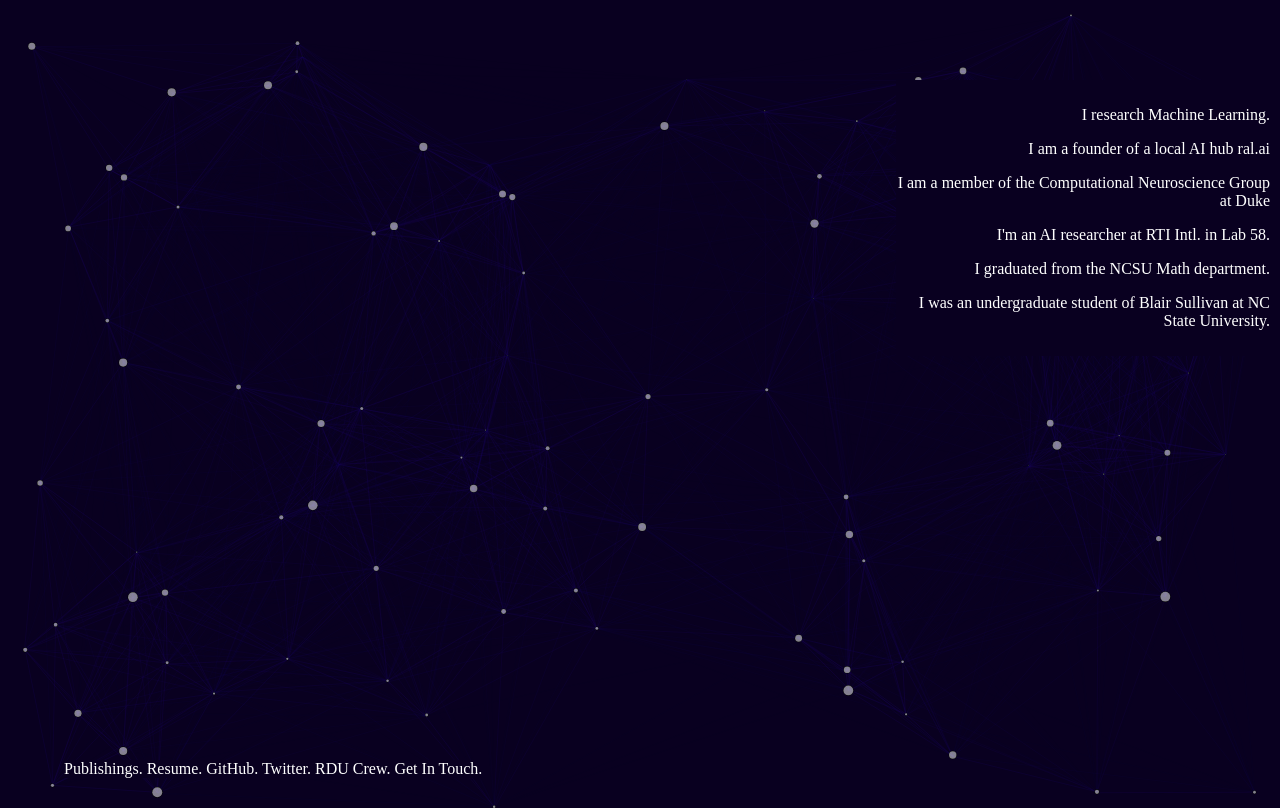
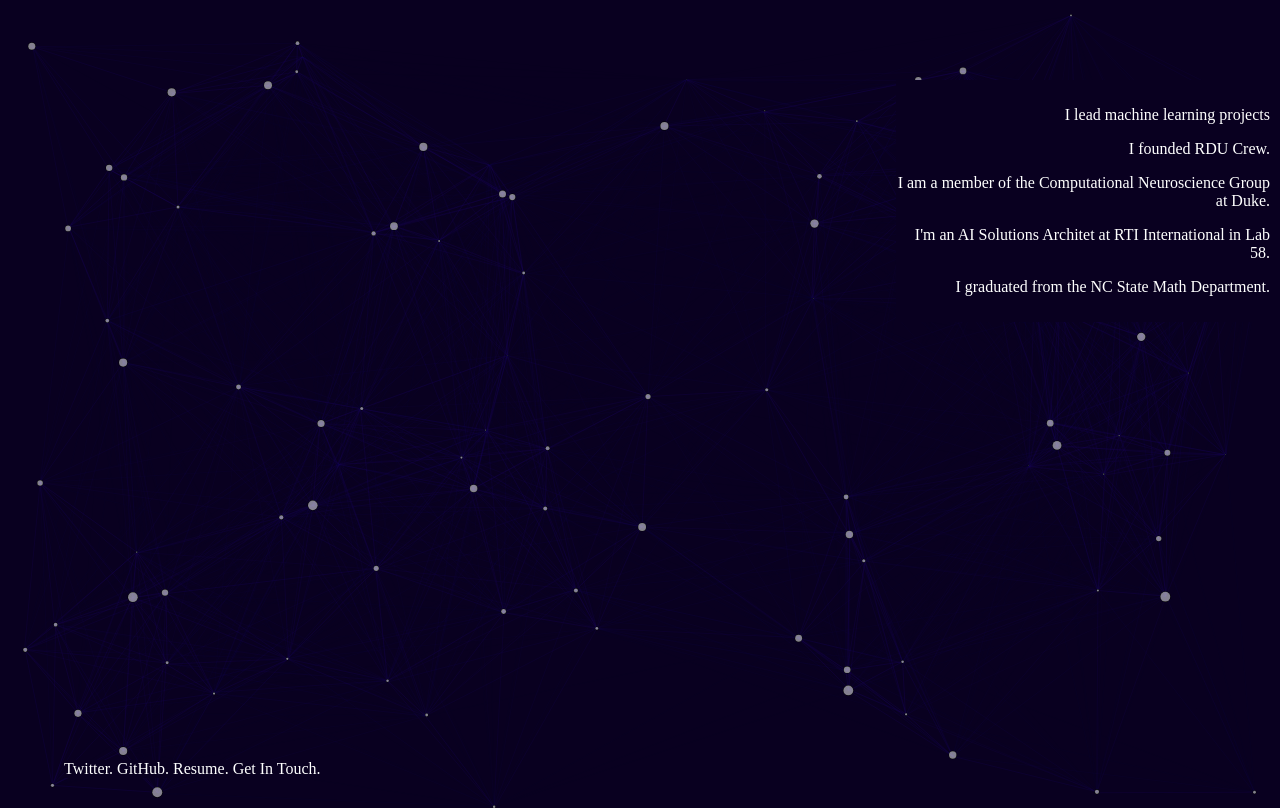
Before and after one commit to geringer/geringer.github.io, a plain HTML site: page index.html in a window 1280 px wide. Drawn offline with Linux system fonts and the light colour scheme; animation ran at ten frames a second.

Commit message:
more accurate info

```diff
--- a/index.html
+++ b/index.html
@@ -13,24 +13,22 @@
 
 <!-- Discription -->
 <div id="words">
-	<p>I research Machine Learning.</p>
-	<p>I am a founder of a local AI hub <a href="http://ral.ai" target="_blank" style="color: #ffffff; text-decoration: none;">ral.ai</a></p>
-	<p>I am a member of the Computational Neuroscience Group at Duke
-	<!-- <p>I'm a doctoral student of <a href="http://www.cs.ox.ac.uk/people/yarin.gal/website/" target="_blank";">Yarin Gal</a> and <a href="http://www.stats.ox.ac.uk/~teh/" target="_blank">Yee Whye Teh</a> at the University of Oxford.</p> -->
-	<p>I'm an AI researcher at RTI Intl. in <a href="https://www.rti.org/lab-58-emerging-technology-disruptive-innovation" target="_blank" style="color: #ffffff; text-decoration: none;">Lab 58.</a></p>
-	<p>I graduated from the <a href="https://math.sciences.ncsu.edu/" style="color: #ffffff; text-decoration: none;">NCSU Math department</a>.</p>
-	<p>I was an undergraduate student of <a href="https://people.engr.ncsu.edu/vbsulliv/#!/" target="_blank"  style="color: #ffffff; text-decoration: none;">Blair Sullivan</a> at NC State University.</p>
-	<!-- <p>I was an intern of <a href="https://research.google.com/pubs/LukaszKaiser.html">Łucus Blair</a> and <a href="http://www.cs.toronto.edu/~hinton/" target="_blank" style="color: rgb(255, 255, 255);">Geoffrey Hinton</a> at Google Brain.</p> -->
+	<p>I lead machine learning projects</p>
+	<!--<p>I am a founder of a local AI hub <a href="http://ral.ai" target="_blank" style="color: #ffffff; text-decoration: none;">ral.ai</a></p> -->
+	<p>I founded <a href="https://www.rducrew.org" target="_blank"  style="color: #ffffff; text-decoration: none;">RDU Crew.</a></p>
+	<p>I am a member of the Computational Neuroscience Group at Duke.</p>
+	<p>I'm an AI Solutions Architet at RTI International in <a href="https://www.rti.org/lab-58-emerging-technology-disruptive-innovation" target="_blank" style="color: #ffffff; text-decoration: none;">Lab 58.</a></p>
+	<p>I graduated from the <a href="https://math.sciences.ncsu.edu/" style="color: #ffffff; text-decoration: none;">NC State Math Department</a>.</p>
+	<!-- <p>I was an undergraduate student of <a href="https://people.engr.ncsu.edu/vbsulliv/#!/" target="_blank"  style="color: #ffffff; text-decoration: none;">Blair Sullivan</a> at NC State University.</p> -->
 </div>
 
 <!-- Nav Bar -->
 <div id="nav">
-	<a class="link" href="https://twitter.com/GeringerAdam" style="color: #ffffff; text-decoration: none;">Publishings.</a>
+	<a class="link" href="https://twitter.com/GeringerAdam" style="color: #ffffff; text-decoration: none;">Twitter.</a>
+	   <a class="link" href="https://github.com/Geringer" style="color: #ffffff; text-decoration: none;">GitHub.</a>
 	   <a class="link" href="resume.pdf" style="color: #ffffff; text-decoration: none;">Resume.</a>
-	   <a class="link" href="https://github.com/Geringer" style="color: #ffffff; text-decoration: none;">GitHub.</a>
-	   <a class="link" href="https://twitter.com/GeringerAdam" style="color: #ffffff; text-decoration: none;">Twitter.</a>
-	   <a class="link" href="https://www.rducrew.org" style="color: #ffffff; text-decoration: none;">RDU Crew.</a>
-	   <a class="link" href="contact.html" style="color: #ffffff; text-decoration: none;">Get In Touch.</a>
+	   <!-- <a class="link" href="https://www.rducrew.org" style="color: #ffffff; text-decoration: none;">RDU Crew.</a> -->
+	   <a class="link" href="mailto:adam@geringer.io" style="color: #ffffff; text-decoration: none;">Get In Touch.</a>
 </div>
 
 
```
Also changed, not shown: 1 other file.
